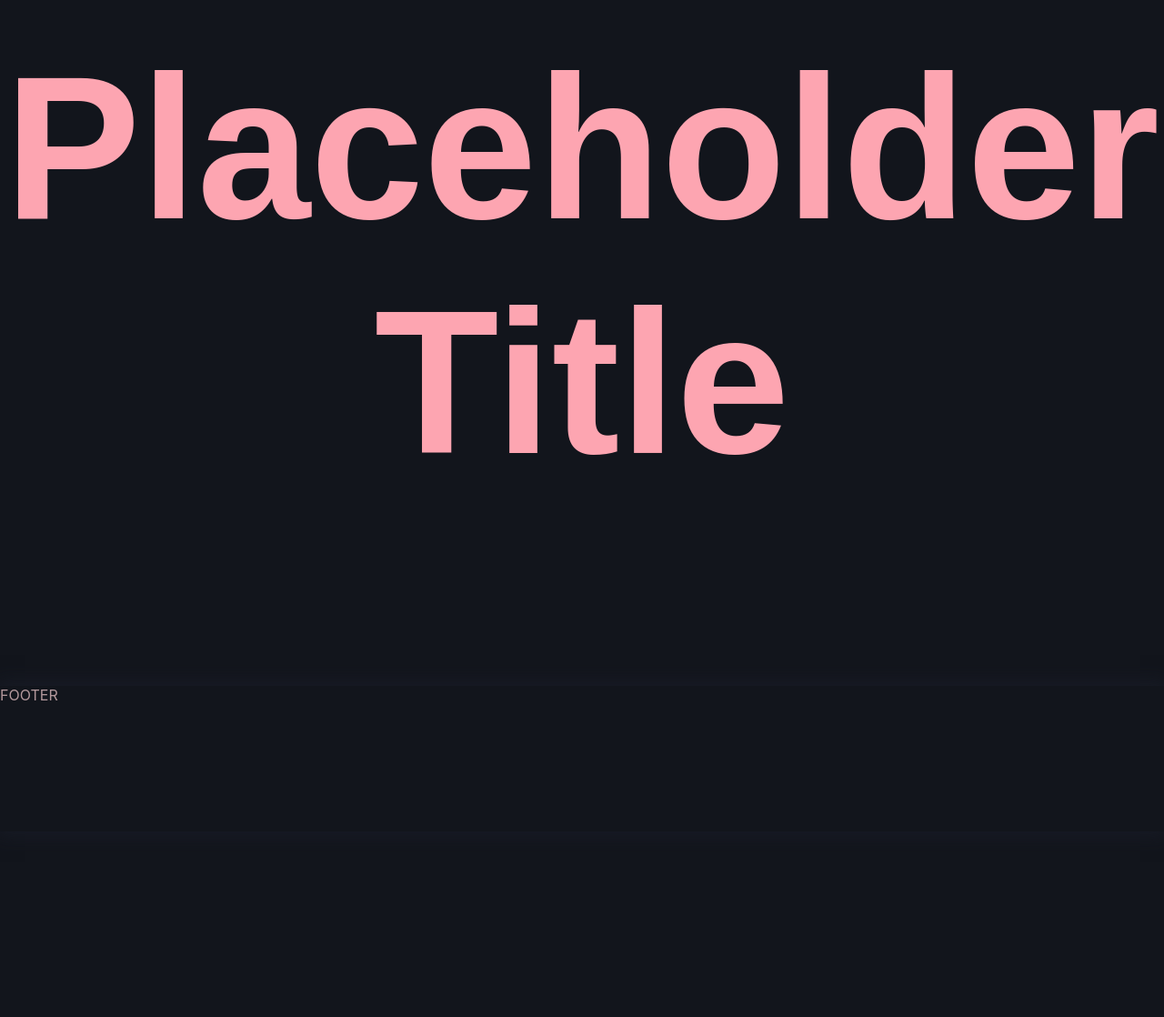
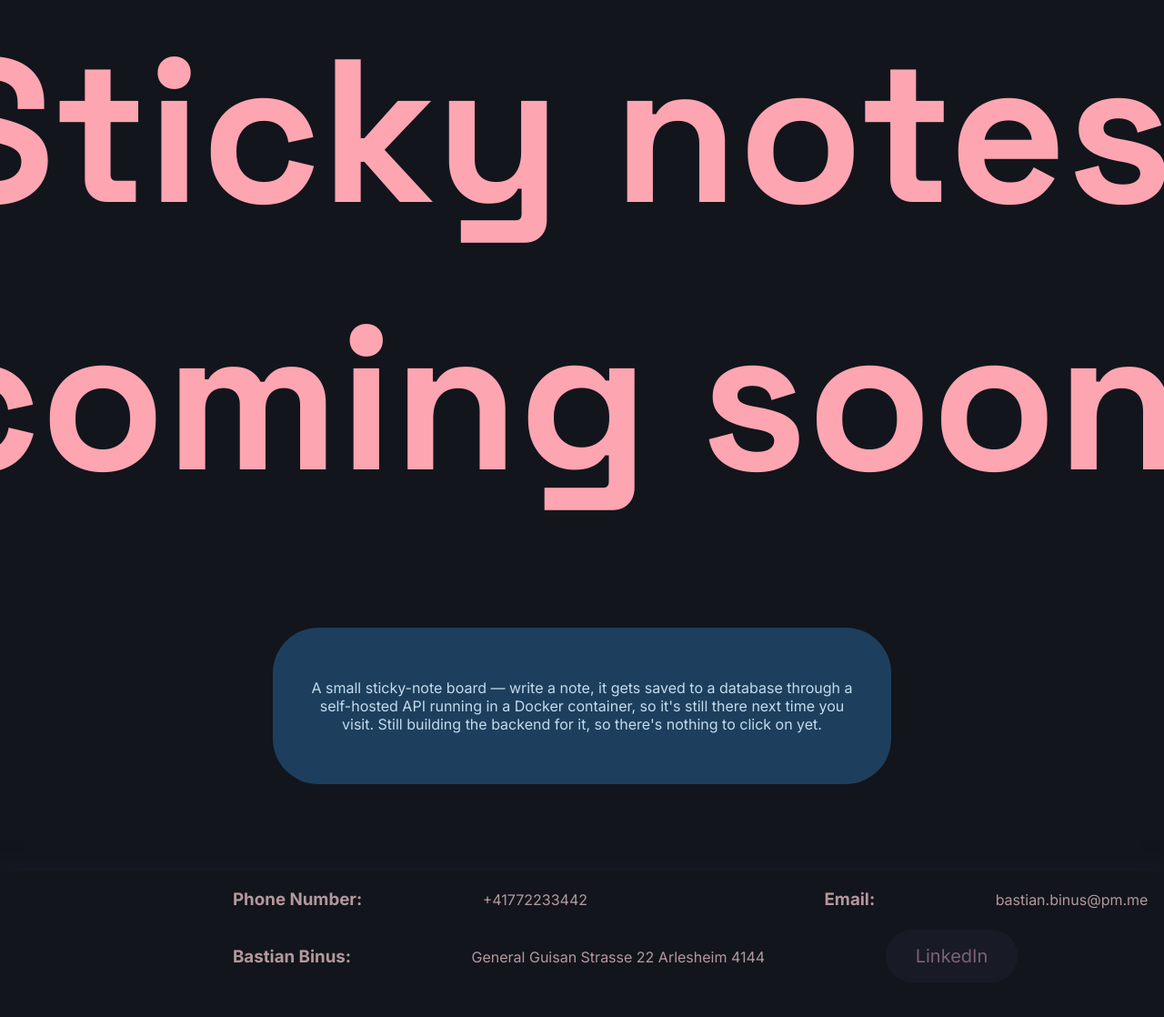
Before and after one commit to BastianBinus/BastianBinusSite, a website: page notes.html in a window 1280 px wide. Shown: the part 90-1208 px from the top of the page at 91% size. Before the commit the page ends 1114 px from the top, so only its background shows below. Drawn offline with Linux system fonts and the light colour scheme.

Commit message:
Scaffold notes.html and wire it into the nav
notes.html was a raw placeholder ("Placeholder Title"/"FOOTER") and used
class="navBg" instead of "Nav-Bg", so it never got the pill nav styling
the other pages have. It's now structured like the rest of the site
(real nav, real footer) with a short teaser for the sticky-note board
that's planned (notes saved via a small Docker-hosted API + database) —
no backend yet, just the page.

Added the Notes link to work.html, about.html, and play.html's nav so
all four pages are consistent.

```diff
--- a/notes.html
+++ b/notes.html
@@ -7,13 +7,18 @@
   <meta name="description"
     content="Notes and insights from Bastian Binus on web development, design, and personal projects.">
   <link rel="stylesheet" href="style.css">
+  <link rel="preconnect" href="https://fonts.googleapis.com">
+  <link rel="preconnect" href="https://fonts.gstatic.com" crossorigin>
+  <link
+    href="https://fonts.googleapis.com/css2?family=Inter:wght@400;500;600;700&family=Space+Grotesk:wght@600;700&display=swap"
+    rel="stylesheet">
   <title>Bastian Binus · Notes</title>
 </head>
 
 <body>
   <header id="header-box">
     <nav id="main-nav">
-      <div class="navBg">
+      <div class="Nav-Bg">
         <a href="work.html" class="btn">Work</a>
         <a href="about.html" class="btn">About</a>
         <a href="play.html" class="btn">Play</a>
@@ -24,11 +29,32 @@
   <script src="nav.js"></script>
 
   <div id="title-box">
-    <h1>Placeholder Title</h1>
+    <h1>Sticky notes,</h1>
+    <h1>coming soon.</h1>
+  </div>
+
+  <div id="Notes-Container">
+    <p>A small sticky-note board — write a note, it gets saved to a database through a self-hosted API running in
+      a Docker container, so it's still there next time you visit. Still building the backend for it, so there's
+      nothing to click on yet.</p>
   </div>
 
   <footer id="Footer-Container">
-    FOOTER
+    <div class="Contact">
+      <div class="PhoNum">
+        <h3>Phone Number:</h3>
+        <p>+41772233442</p>
+      </div>
+      <div class="Mail">
+        <h3>Email:</h3>
+        <p>bastian.binus@pm.me</p>
+      </div>
+      <div class="Adresse">
+        <h3>Bastian Binus:</h3>
+        <p>General Guisan Strasse 22 Arlesheim 4144</p>
+      </div>
+      <a href="https://www.linkedin.com/in/bastian-binus-295638406/" target="_blank" class="btn">LinkedIn</a>
+    </div>
   </footer>
   <script type="speculationrules"></script>
 </body>
--- a/style.css
+++ b/style.css
@@ -578,6 +578,21 @@ header {
 }
 
 /* ==========================================================================
+   9. NOTES SECTION
+   ========================================================================== */
+
+#Notes-Container {
+  grid-area: main;
+  max-width: 600px;
+  margin: 1rem auto;
+  padding: clamp(1.5rem, 4vw, 2.5rem);
+  background-color: var(--color-tile-indigo);
+  color: var(--color-tile-indigo-text);
+  border-radius: 50px;
+  animation: fadeIn 1000ms;
+}
+
+/* ==========================================================================
 7. @-Commands / Animationen
    ========================================================================== */
 
```
Also changed, not shown: about.html (+1 -0 lines), play.html (+1 -0 lines), work.html (+1 -0 lines).
